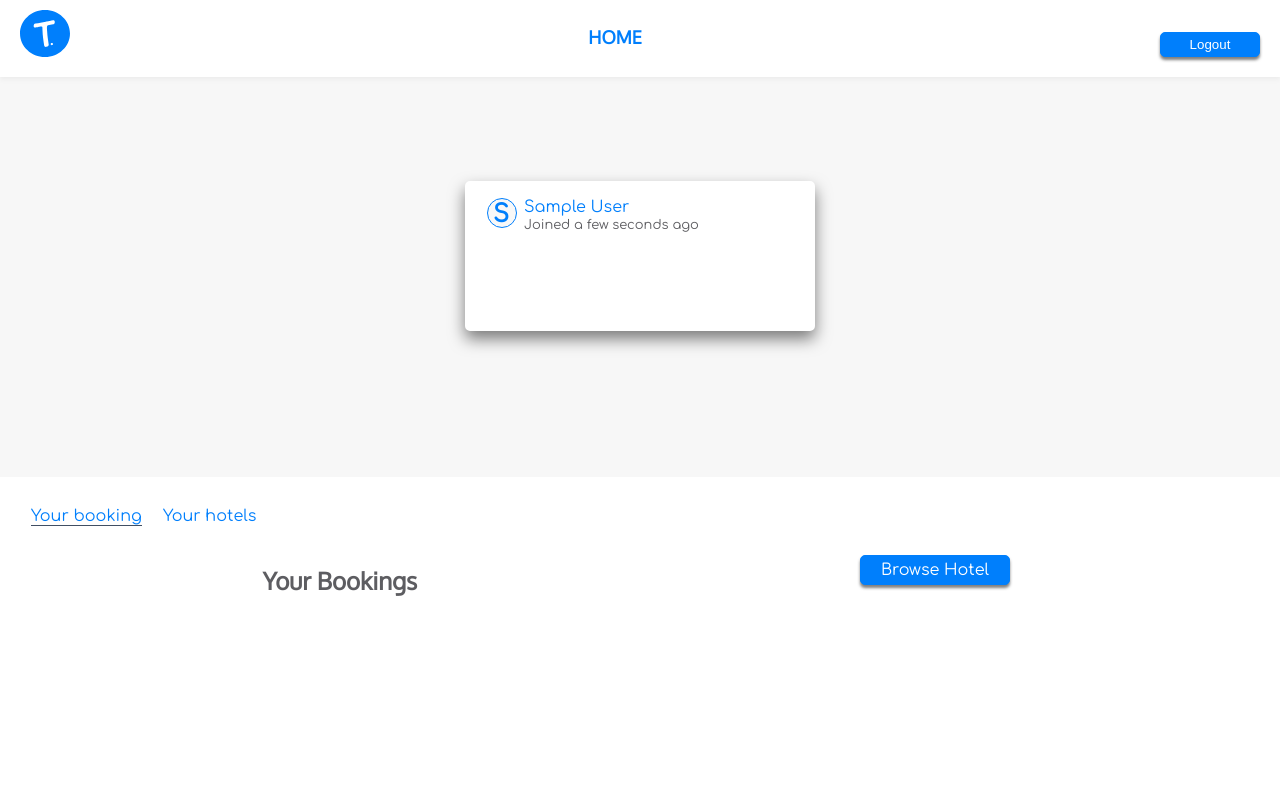
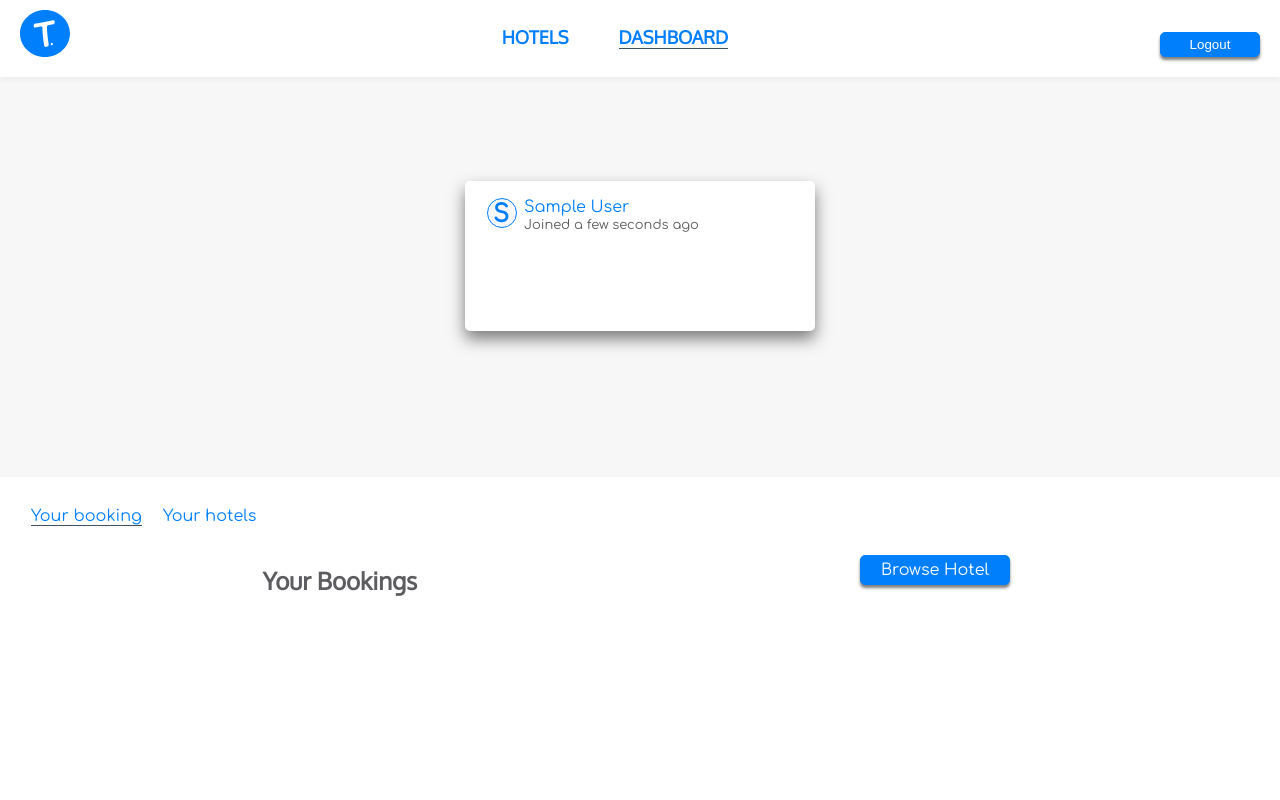
Before and after one commit to FengDenny/Telly, a React (Create React App) app in the folder client/: page /user_dashboard in a window 1280 px wide. Shown: the top 800 px of the page. Built offline with nearby package versions, Linux system fonts and the light colour scheme; sample sign-in values are in the browser's storage.

Commit message:
navbar links refactored

```diff
--- a/client/src/utility/Navbar/Navbar.js
+++ b/client/src/utility/Navbar/Navbar.js
@@ -1,9 +1,9 @@
-import React from "react";
+import React, { Fragment } from "react";
 import { NavLink } from "react-router-dom";
-import Telly_logo from "../../images/Telly_logo.svg";
 import { useSelector, useDispatch } from "react-redux";
 import { useHistory } from "react-router-dom";
-
+import Telly_logo from "../../images/Telly_logo.svg";
+import DashboardNav from "./DashboardNav";
 function Navbar() {
   const dispatch = useDispatch();
   const { auth } = useSelector((state) => ({ ...state }));
@@ -12,7 +12,7 @@ function Navbar() {
   const logout = () => {
     dispatch({ type: "LOGOUT", payload: null });
     window.localStorage.removeItem("auth");
-    history.push("/login");
+    history.push("/");
   };
   return (
     <nav className='navbar primary-color'>
@@ -21,6 +21,8 @@ function Navbar() {
           <img src={Telly_logo} alt='logo' />
         </header>
         <div className='nav-links  font-md secondary-heading flex-direction-row  justify-end'>
+          {auth !== null && (
+            <Fragment>
               <ul className='nav flex-direction-row'>
                 <li>
                   <NavLink
@@ -28,18 +30,29 @@ function Navbar() {
                       borderBottom: "1px solid #414f63 ",
                     }}
                     exact
-                to='/'
+                    to='/hotel_booking'
                   >
-                Home
+                    Hotels
                   </NavLink>
                 </li>
-          </ul>{" "}
-          {auth !== null && (
+                <li>
+                  <NavLink
+                    activeStyle={{
+                      borderBottom: "1px solid #414f63 ",
+                    }}
+                    exact
+                    to='/user_dashboard'
+                  >
+                    Dashboard
+                  </NavLink>
+                </li>
+              </ul>
               <ul className='nav-logout '>
                 <li className='nav-logout-btn'>
                   <button onClick={logout}>Logout</button>
                 </li>
               </ul>
+            </Fragment>
           )}
           {auth === null && (
             <>
```
Lines whose indentation alone changed are shown as unchanged.
